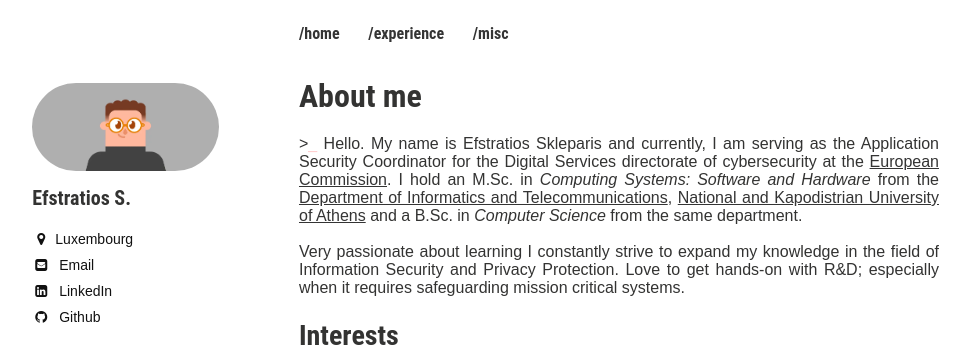
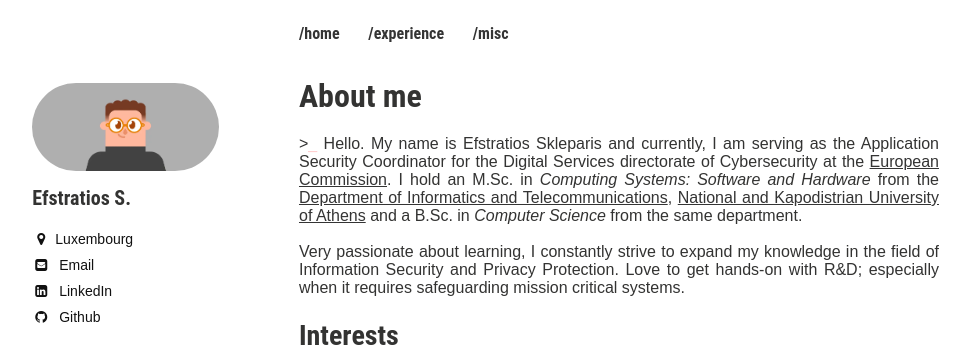
Before and after one commit to efstratios/efstratios.github.io, a Jekyll site: the page built from index.md, in a window 1280 px wide. Shown: the top 349 px of the page, without its empty margins (21-991 px from the left). Built offline with Jekyll 4.4.1, drawn with Linux system fonts in a browser that asks for light colours.

Commit message:
Update index.md

```diff
--- a/index.md
+++ b/index.md
@@ -4,9 +4,9 @@ title: About me
 excerpt: "Efstratios Skleparis - Personal Webpage"
 ---
 
- \><span class="blink_text">_</span> Hello. My name is Efstratios Skleparis and currently, I am serving as the Application Security Coordinator for the Digital Services directorate of cybersecurity at the [European Commission](https://ec.europa.eu/info/index_en). I hold an M.Sc. in *Computing Systems: Software and Hardware* from the [Department of Informatics and Telecommunications](http://di.uoa.gr/en){:target="_blank" rel="noopener"}, [National and Kapodistrian University of Athens](http://en.uoa.gr){:target="_blank" rel="noopener"} and a B.Sc. in *Computer Science* from the same department.
+ \><span class="blink_text">_</span> Hello. My name is Efstratios Skleparis and currently, I am serving as the Application Security Coordinator for the Digital Services directorate of Cybersecurity at the [European Commission](https://ec.europa.eu/info/index_en). I hold an M.Sc. in *Computing Systems: Software and Hardware* from the [Department of Informatics and Telecommunications](http://di.uoa.gr/en){:target="_blank" rel="noopener"}, [National and Kapodistrian University of Athens](http://en.uoa.gr){:target="_blank" rel="noopener"} and a B.Sc. in *Computer Science* from the same department.
 
- <br/>Very passionate about learning I constantly strive to expand my knowledge in the field of Information Security and Privacy Protection. Love to get hands-on with R&D; especially when it requires safeguarding mission critical systems.
+ <br/>Very passionate about learning, I constantly strive to expand my knowledge in the field of Information Security and Privacy Protection. Love to get hands-on with R&D; especially when it requires safeguarding mission critical systems.
 
 ## Interests
 
```
